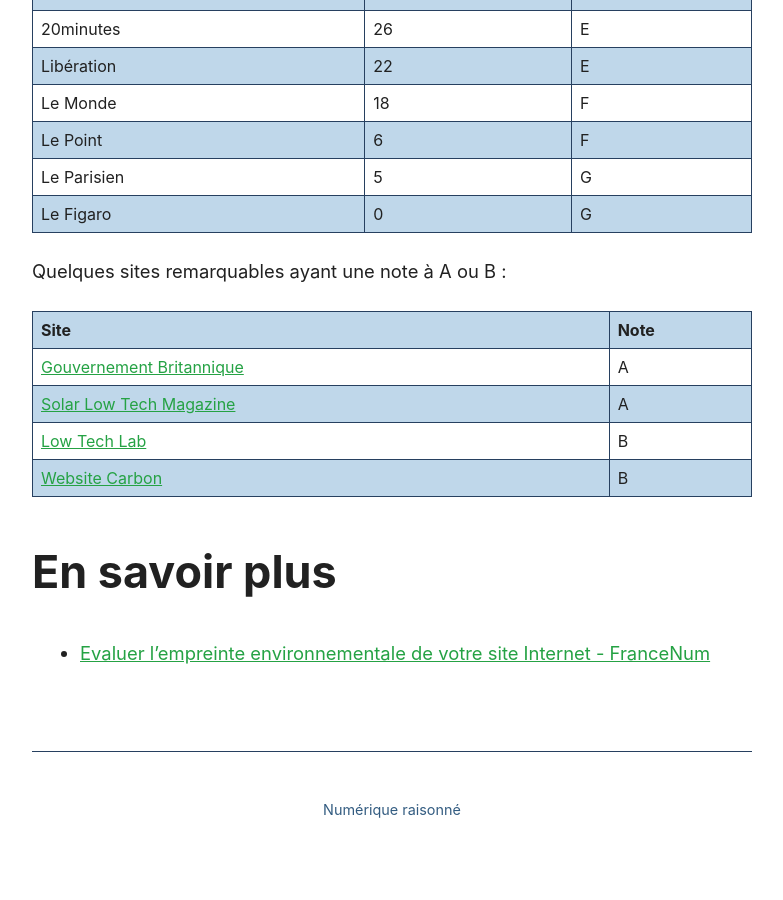
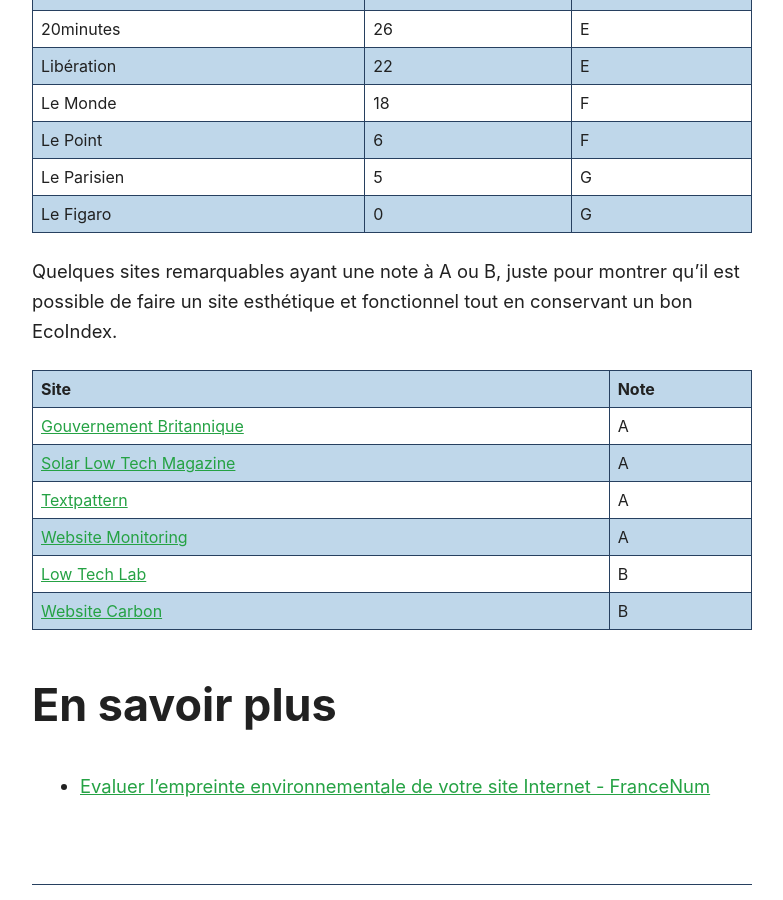
Before and after one commit to Slandais/slandais.github.io, a Jekyll site: the page built from _posts/2021-05-08-analyserSonSite.md, in a window 1280 px wide and 900 px high, scrolled down 2468 px. Shown: the whole window, without its empty margins (248-1031 px from the left). Built offline with Jekyll 4.4.1, drawn with Linux system fonts in a browser that asks for light colours; before the commit the page ends 3328 px from its top, so only the background shows below that.

Commit message:
Update 2021-05-08-analyserSonSite.md

```diff
--- a/_posts/2021-05-08-analyserSonSite.md
+++ b/_posts/2021-05-08-analyserSonSite.md
@@ -66,12 +66,14 @@
 |    Le Parisien         |    5    | G   |
 |    Le Figaro        |    0    | G   |
 
-Quelques sites remarquables ayant une note à A ou B :
+Quelques sites remarquables ayant une note à A ou B, juste pour montrer qu'il est possible de faire un site esthétique et fonctionnel tout en conservant un bon EcoIndex.
 
 | Site          |  Note            |
 | --------------- | --------------- | --------------- |
 | [Gouvernement Britannique](https://www.gov.uk)          | A |
 | [Solar Low Tech Magazine](https://solar.lowtechmagazine.com)          | A |
+| [Textpattern](https://textpattern.com/)          | A |
+| [Website Monitoring](https://www.appbeat.io/)          | A |
 | [Low Tech Lab](https://lowtechlab.org/fr)           | B |
 | [Website Carbon](https://www.websitecarbon.com) |  B |
 
```
